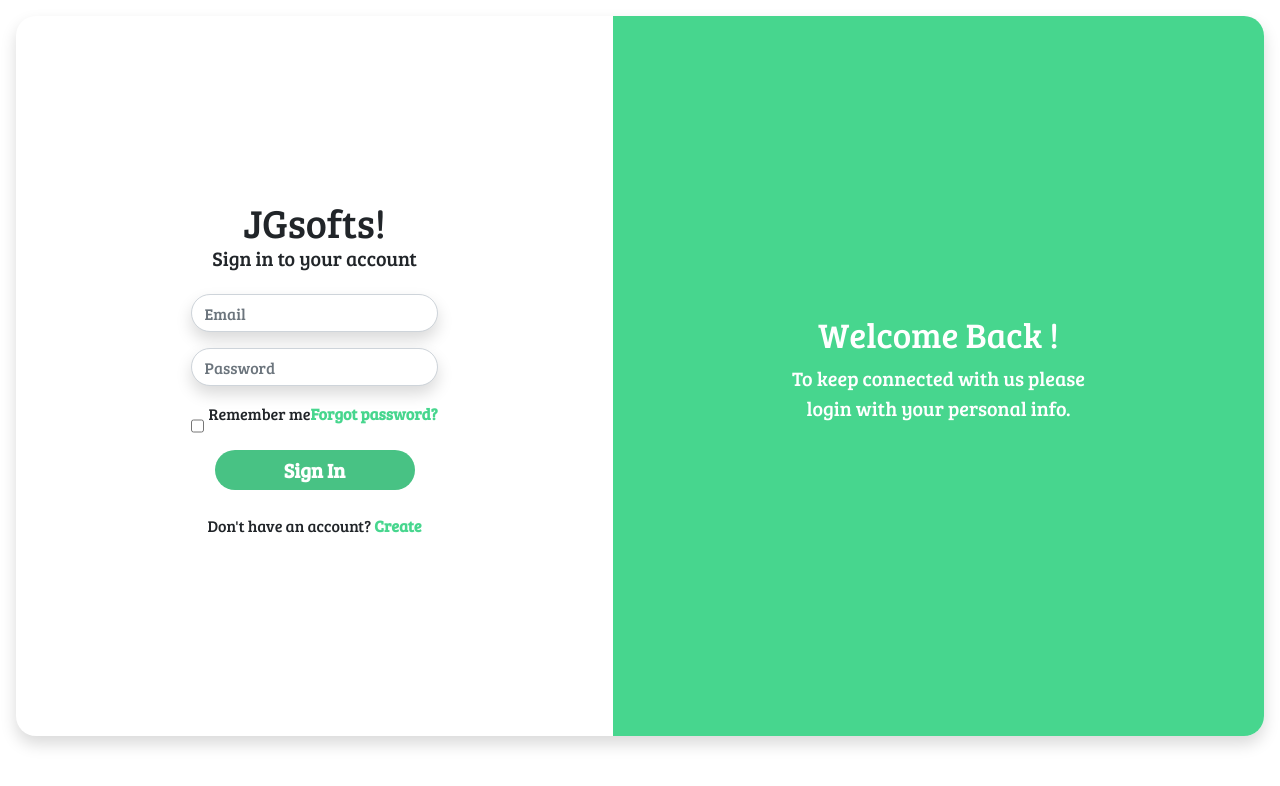
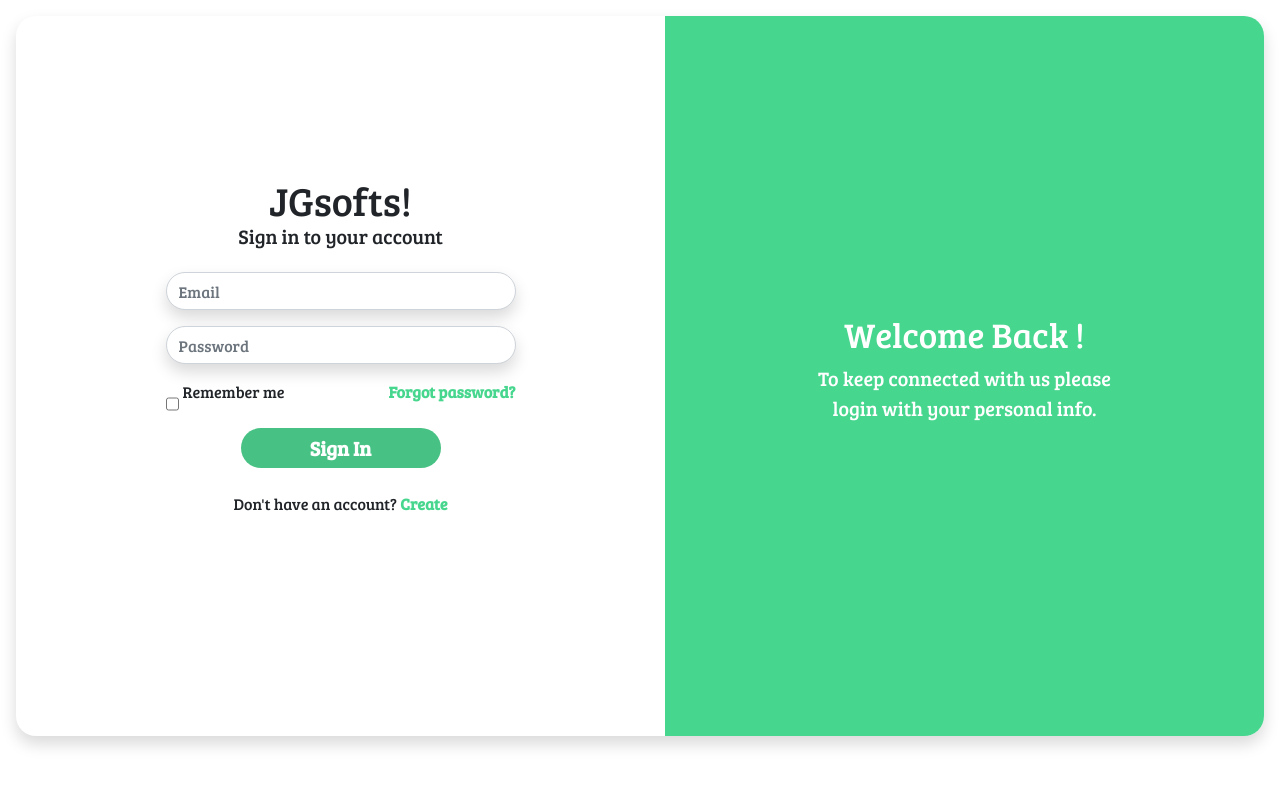
Before and after one commit to b84979718/startupspace, a plain HTML site: page index.html in a window 1280 px wide. Drawn offline with nearby package versions, Linux system fonts and the light colour scheme; a web font is replaced by a local one.

Commit message:
Update startupAceintern.css

```diff
--- a/startupAceintern.css
+++ b/startupAceintern.css
@@ -22,6 +22,11 @@ body {
     align-items: center;
     height: 90vh;
     flex-grow: 1;
+}
+
+.background1 {
+    width: 350px;
+    height: 400px;
 }
 
 .input-element {
```
